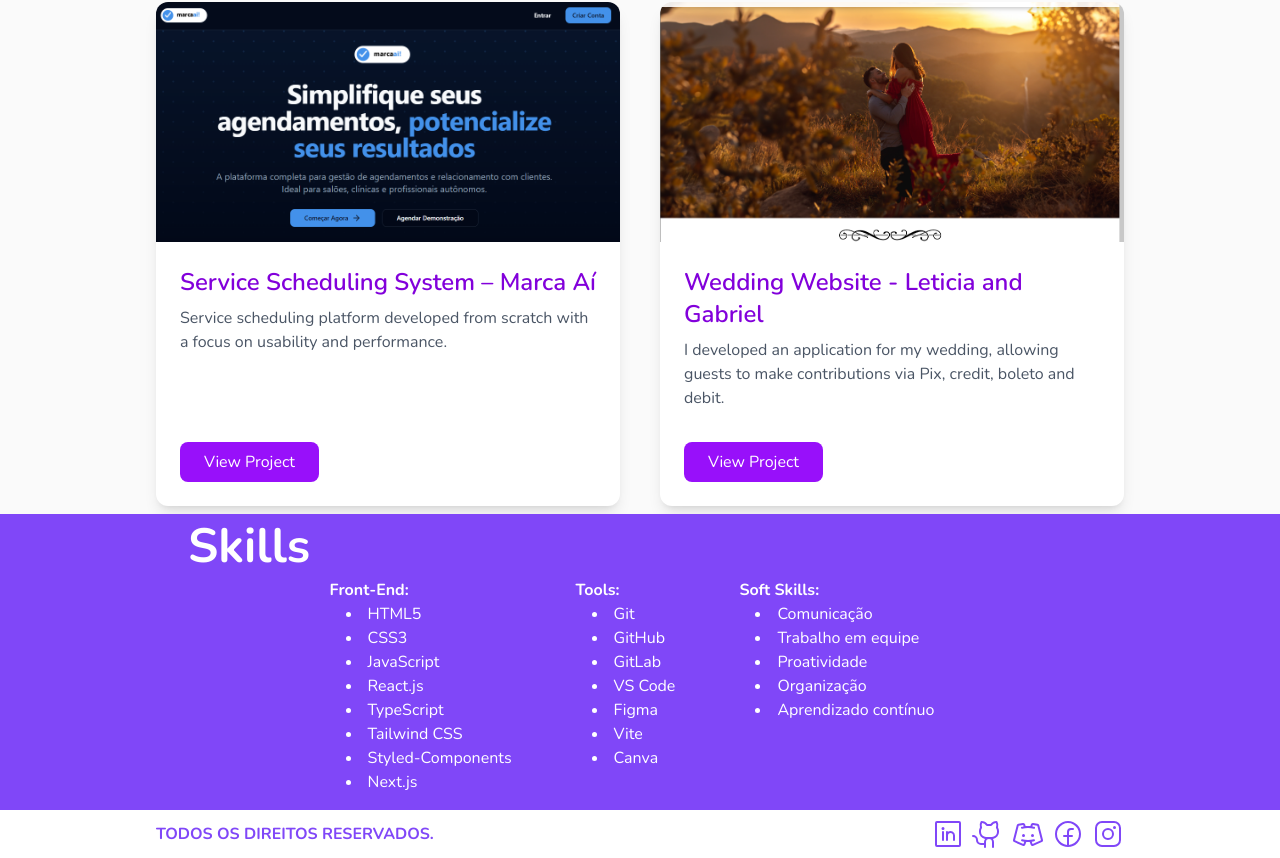
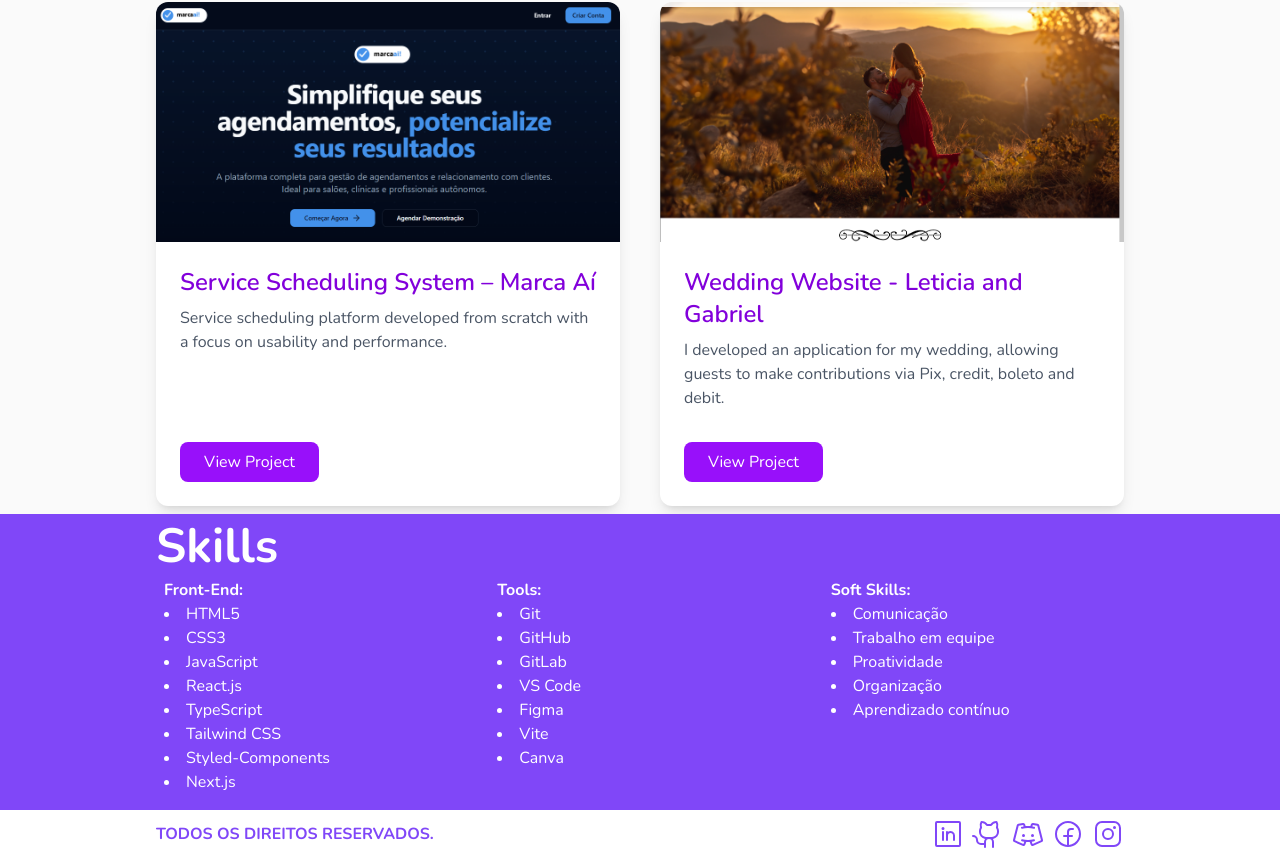
Before and after one commit to LeticiaRosa/leticiarosa.github.io, a React (Vite) app: page / in a window 1280 px wide. Shown: the part 830-1688 px from the top of the page. Built offline with nearby package versions, Linux system fonts and the light colour scheme.

Commit message:
fix: Ajuste de padding no skils

```diff
--- a/src/components/Skills.tsx
+++ b/src/components/Skills.tsx
@@ -3,39 +3,39 @@ export function Skills() {
     <section className="container-section bg-purple">
       <div className="container">
         <div className="flex flex-row items-center justify-between gap-2">
-          <h1 className="px-8 text-3xl font-bold text-white lg:text-5xl" id="skills">
+          <h1 className="text-3xl font-bold text-white lg:text-5xl" id="skills">
             Skills
           </h1>
         </div>
-        <div className="flex flex-row flex-wrap items-start justify-center gap-8">
-          <div className="items-cente flex flex-col justify-center p-4 lg:p-2">
-            <p className="text-s md:text-m font-bold text-white">Front-End:</p>
-            <li className="text-s md:text-m px-4 text-white">HTML5</li>
-            <li className="text-s md:text-m px-4 text-white">CSS3</li>
-            <li className="text-s md:text-m px-4 text-white">JavaScript</li>
-            <li className="text-s md:text-m px-4 text-white">React.js</li>
-            <li className="text-s md:text-m px-4 text-white">TypeScript</li>
-            <li className="text-s md:text-m px-4 text-white">Tailwind CSS</li>
-            <li className="text-s md:text-m px-4 text-white">Styled-Components</li>
-            <li className="text-s md:text-m px-4 text-white">Next.js</li>
+        <div className="grid grid-cols-1 items-start justify-center gap-8 sm:grid-cols-3">
+          <div className="text-s md:text-m p-4 text-white lg:p-2">
+            <p className="font-bold">Front-End:</p>
+            <li>HTML5</li>
+            <li>CSS3</li>
+            <li>JavaScript</li>
+            <li>React.js</li>
+            <li>TypeScript</li>
+            <li>Tailwind CSS</li>
+            <li>Styled-Components</li>
+            <li>Next.js</li>
           </div>
-          <div className="items-cente flex flex-col justify-center p-4 lg:p-2">
-            <p className="text-s md:text-m font-bold text-white">Tools: </p>
-            <li className="text-s md:text-m px-4 text-white">Git</li>
-            <li className="text-s md:text-m px-4 text-white">GitHub</li>
-            <li className="text-s md:text-m px-4 text-white">GitLab</li>
-            <li className="text-s md:text-m px-4 text-white">VS Code</li>
-            <li className="text-s md:text-m px-4 text-white">Figma</li>
-            <li className="text-s md:text-m px-4 text-white">Vite</li>
-            <li className="text-s md:text-m px-4 text-white">Canva</li>
+          <div className="text-s md:text-m p-4 text-white lg:p-2">
+            <p className="font-bold">Tools: </p>
+            <li>Git</li>
+            <li>GitHub</li>
+            <li>GitLab</li>
+            <li>VS Code</li>
+            <li>Figma</li>
+            <li>Vite</li>
+            <li>Canva</li>
           </div>
-          <div className="items-cente flex flex-col justify-center p-4 lg:p-2">
-            <p className="text-s md:text-m font-bold text-white">Soft Skills: </p>
-            <li className="text-s md:text-m px-4 text-white">Comunicação</li>
-            <li className="text-s md:text-m px-4 text-white">Trabalho em equipe</li>
-            <li className="text-s md:text-m px-4 text-white">Proatividade</li>
-            <li className="text-s md:text-m px-4 text-white">Organização</li>
-            <li className="text-s md:text-m px-4 text-white">Aprendizado contínuo</li>
+          <div className="text-s md:text-m p-4 text-white lg:p-2">
+            <p className="font-bold">Soft Skills: </p>
+            <li>Comunicação</li>
+            <li>Trabalho em equipe</li>
+            <li>Proatividade</li>
+            <li>Organização</li>
+            <li>Aprendizado contínuo</li>
           </div>
         </div>
       </div>
```
